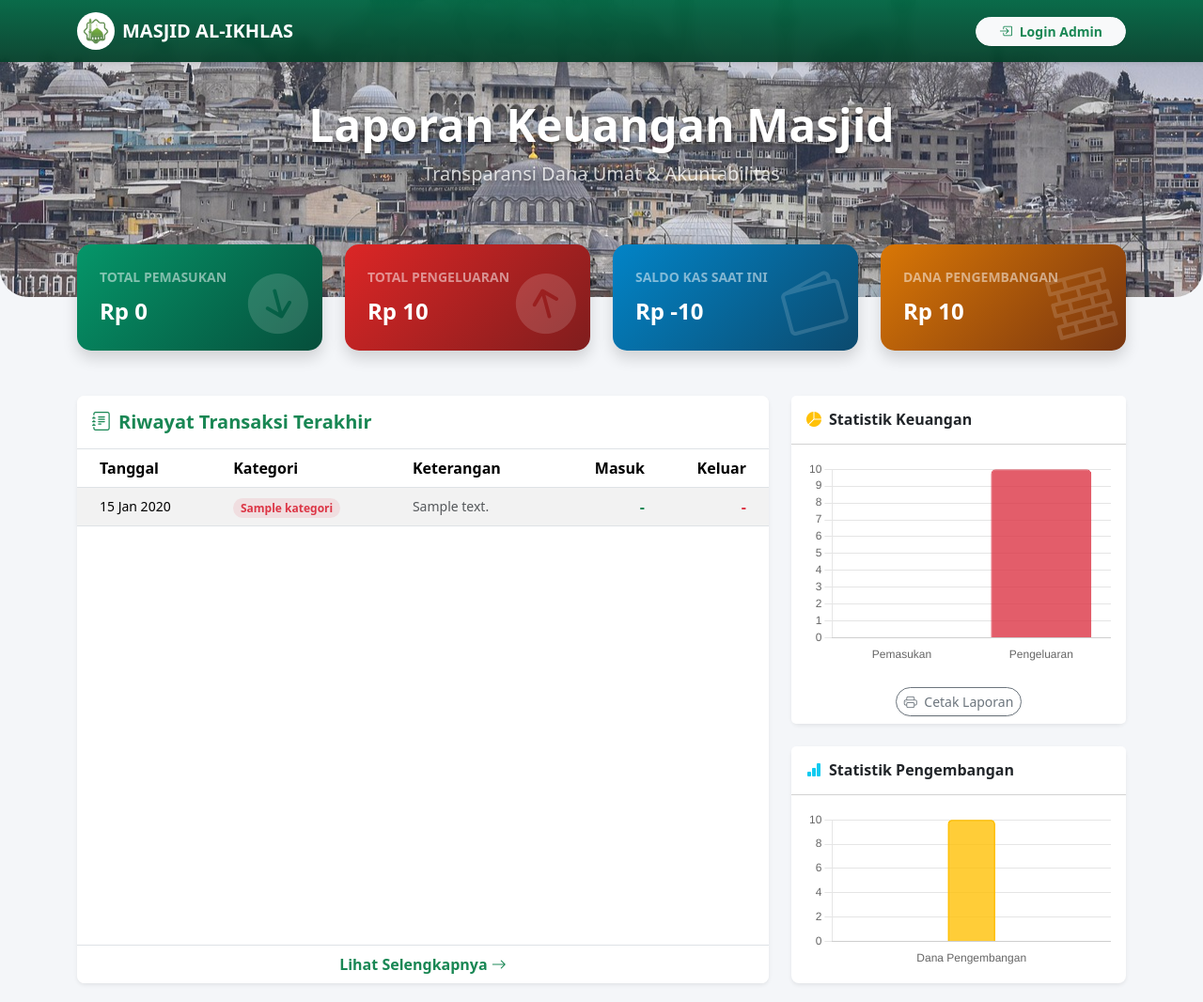
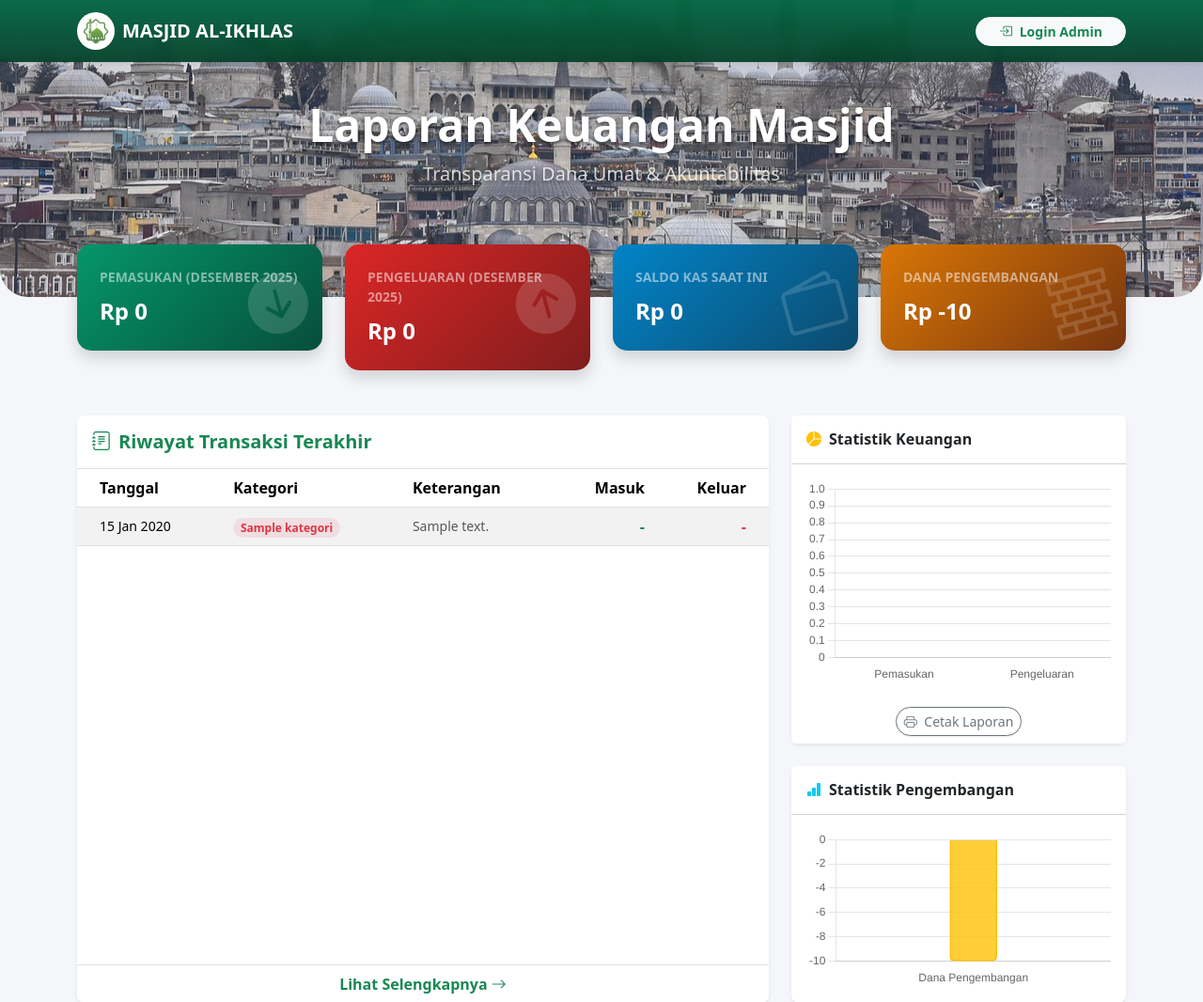
Before and after one commit to davvrbbani/kasmasjidku, a PHP site: page / in a window 1280 px wide. Shown: the top 1066 px of the page at 94% size. Run offline with PHP 8.4, Linux system fonts and the light colour scheme; tables that the repository leaves empty or names only in its code hold one stand-in row (values such as "Sample post"); some libraries are stand-ins or nearby versions.

Commit message:
Setting Bagian Total

```diff
--- a/index.php
+++ b/index.php
@@ -1,30 +1,50 @@
 <?php
 require_once "config.php";
 
-$total_masuk = 0;
-$total_keluar = 0;
-$pengembangan_masjid = 0;
+$bulan_ini = date('m');
+$tahun_ini = date('Y');
+$nama_bulan = [
+    '01' => 'Januari', '02' => 'Februari', '03' => 'Maret', '04' => 'April',
+    '05' => 'Mei',     '06' => 'Juni',     '07' => 'Juli',  '08' => 'Agustus',
+    '09' => 'September','10' => 'Oktober', '11' => 'November','12' => 'Desember'
+];
+$label_bulan = $nama_bulan[$bulan_ini] . " " . $tahun_ini;
 
-$qsaldo = $konek->query("SELECT * FROM transaksi");
-while ($row = mysqli_fetch_array($qsaldo)){
-    $idkat = $row['sub_kategori_id'];
-    $qkat = $konek->query("SELECT * FROM sub_kategori WHERE id='$idkat'");
 
-    if($qkat && mysqli_num_rows($qkat) > 0){
-        $dkat = mysqli_fetch_array($qkat);
-        if ($dkat['jenis'] == 'masuk'){
-            $total_masuk += $row['jumlah'];
-        } else {
-            $total_keluar += $row['jumlah'];
-        }
-    }
+
+$query_masuk_bln = "SELECT SUM(jumlah) AS total FROM transaksi
+                    WHERE sub_kategori_id IN (SELECT id FROM sub_kategori WHERE jenis = 'masuk')
+                    AND MONTH(tanggal) = '$bulan_ini' AND YEAR(tanggal) = '$tahun_ini'";
+$d_masuk = mysqli_fetch_assoc($konek->query($query_masuk_bln));
+$total_masuk = $d_masuk['total'] ?? 0;
+
+$query_keluar_bln = "SELECT SUM(jumlah) AS total FROM transaksi
+                     WHERE sub_kategori_id IN (SELECT id FROM sub_kategori WHERE jenis = 'keluar')
+                     AND MONTH(tanggal) = '$bulan_ini' AND YEAR(tanggal) = '$tahun_ini'";
+$d_keluar = mysqli_fetch_assoc($konek->query($query_keluar_bln));
+$total_keluar = $d_keluar['total'] ?? 0;
+
+
+$q_all_masuk = "SELECT SUM(jumlah) AS total FROM transaksi
+                WHERE sub_kategori_id IN (SELECT id FROM sub_kategori WHERE jenis = 'masuk')";
+$all_masuk = mysqli_fetch_assoc($konek->query($q_all_masuk))['total'] ?? 0;
+
+$q_all_keluar = "SELECT SUM(jumlah) AS total FROM transaksi
+                 WHERE sub_kategori_id IN (SELECT id FROM sub_kategori WHERE jenis = 'keluar')";
+$all_keluar = mysqli_fetch_assoc($konek->query($q_all_keluar))['total'] ?? 0;
+
+$saldo_akhir = $all_masuk - $all_keluar;
+
+if ($saldo_akhir < 0) {
+    $saldo_akhir = 0;
 }
-$saldo_akhir = $total_masuk - $total_keluar;
 
-$q_pengembangan = $konek->query("SELECT * FROM pengembangan");
-while ($row_peng = mysqli_fetch_array($q_pengembangan)){
-    $pengembangan_masjid += $row_peng['jumlah'];
-}
+
+$query_pengembangan = "SELECT SUM(CASE WHEN jenis = 'setor' THEN jumlah ELSE -jumlah END) AS total
+                       FROM pengembangan";
+$d_pengembangan = mysqli_fetch_assoc($konek->query($query_pengembangan));
+$pengembangan_masjid = $d_pengembangan['total'] ?? 0;
+
 ?>
 
 <!DOCTYPE html>
@@ -45,9 +65,7 @@ while ($row_peng = mysqli_fetch_array($q_pengembangan)){
             --card-gold: linear-gradient(135deg, #d97706 0%, #78350f 100%);
         }
 
-        body {
-            background-color: #f4f6f9;
-        }
+        body { background-color: #f4f6f9; }
 
         .hero-section {
             background: url('assets/img/masjidku.jpg');
@@ -61,13 +79,9 @@ while ($row_peng = mysqli_fetch_array($q_pengembangan)){
             position: relative;
         }
 
-        .hero-section h2, .hero-section p {
-            text-shadow: 0px 2px 4px rgba(0,0,0,0.6);
-        }
+        .hero-section h2, .hero-section p { text-shadow: 0px 2px 4px rgba(0,0,0,0.6); }
 
-        .stats-container {
-            margin-top: -80px;
-        }
+        .stats-container { margin-top: -80px; }
 
         .card-stat {
             border: none;
@@ -109,7 +123,6 @@ while ($row_peng = mysqli_fetch_array($q_pengembangan)){
         <div class="container">
         <a class="navbar-brand fw-bold d-flex align-items-center" href="#">
             <img src="assets/img/Masjid logo.jpeg" alt="Logo Masjid" width="40" height="40" class="d-inline-block align-text-top me-2" style="border-radius: 50%">
-
             MASJID AL-IKHLAS
         </a>
             <div class="ms-auto">
@@ -132,7 +145,7 @@ while ($row_peng = mysqli_fetch_array($q_pengembangan)){
             <div class="col-md-3 col-10">
                 <div class="card card-stat bg-gradient-green shadow">
                     <div class="card-body p-4">
-                        <div class="small text-white-50 text-uppercase fw-bold ls-1">Total Pemasukan</div>
+                        <div class="small text-white-50 text-uppercase fw-bold ls-1">Pemasukan (<?= $label_bulan ?>)</div>
                         <div class="fs-4 fw-bold mt-2">Rp <?= number_format($total_masuk, 0, ',', '.' )?></div>
                         <i class="bi bi-arrow-down-circle-fill icon-bg"></i>
                     </div>
@@ -142,7 +155,7 @@ while ($row_peng = mysqli_fetch_array($q_pengembangan)){
             <div class="col-md-3 col-10">
                 <div class="card card-stat bg-gradient-red shadow">
                     <div class="card-body p-4">
-                        <div class="small text-white-50 text-uppercase fw-bold ls-1">Total Pengeluaran</div>
+                        <div class="small text-white-50 text-uppercase fw-bold ls-1">Pengeluaran (<?= $label_bulan ?>)</div>
                         <div class="fs-4 fw-bold mt-2">Rp <?= number_format($total_keluar, 0, ',', '.' )?></div>
                         <i class="bi bi-arrow-up-circle-fill icon-bg"></i>
                     </div>
@@ -286,7 +299,7 @@ while ($row_peng = mysqli_fetch_array($q_pengembangan)){
         data: {
           labels: ['Pemasukan', 'Pengeluaran'],
           datasets: [{
-            label: 'Total Rupiah',
+            label: 'Total Rupiah (Bulan Ini)', // Label diperjelas agar user tau ini data bulanan
             data: [<?= $total_masuk ?>, <?= $total_keluar ?>],
             backgroundColor: [
               'rgba(25, 135, 84, 0.8)',
```
